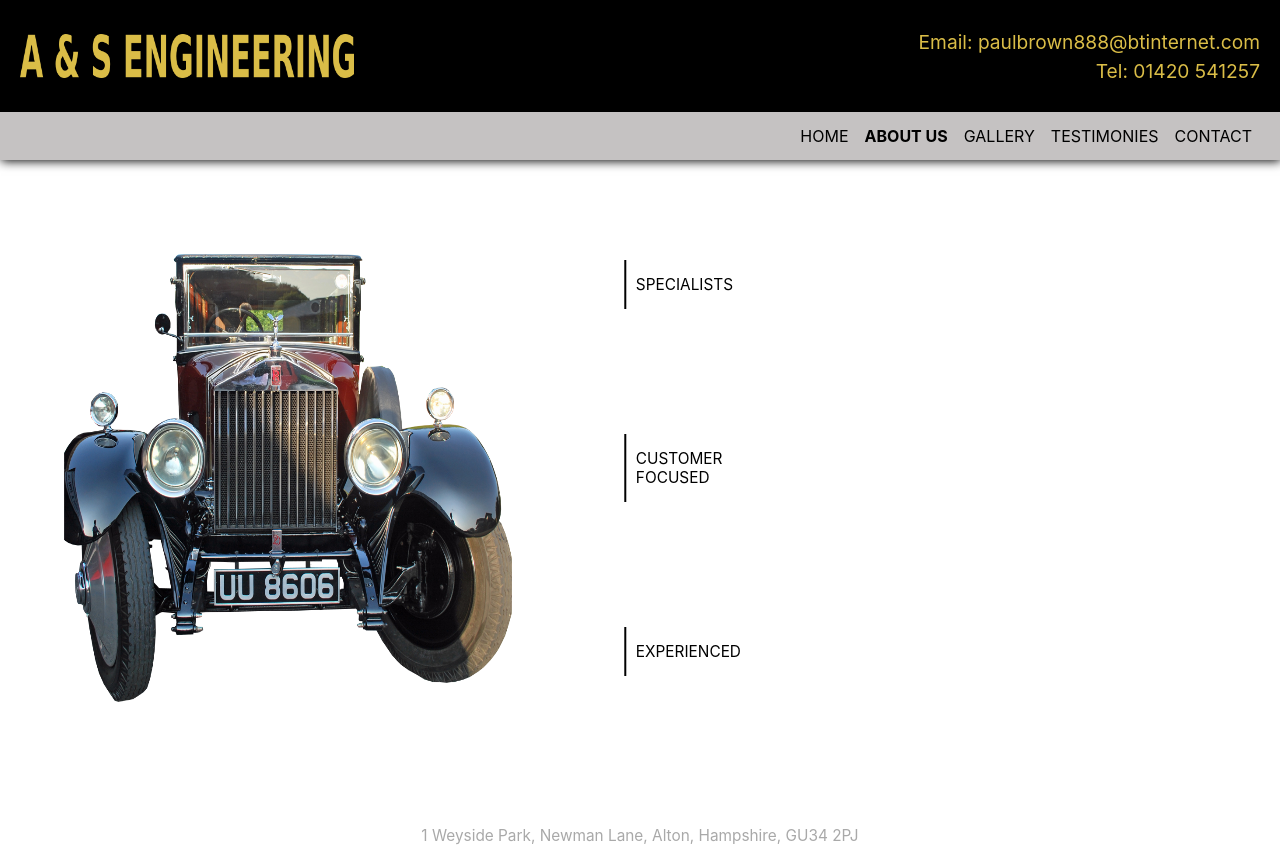
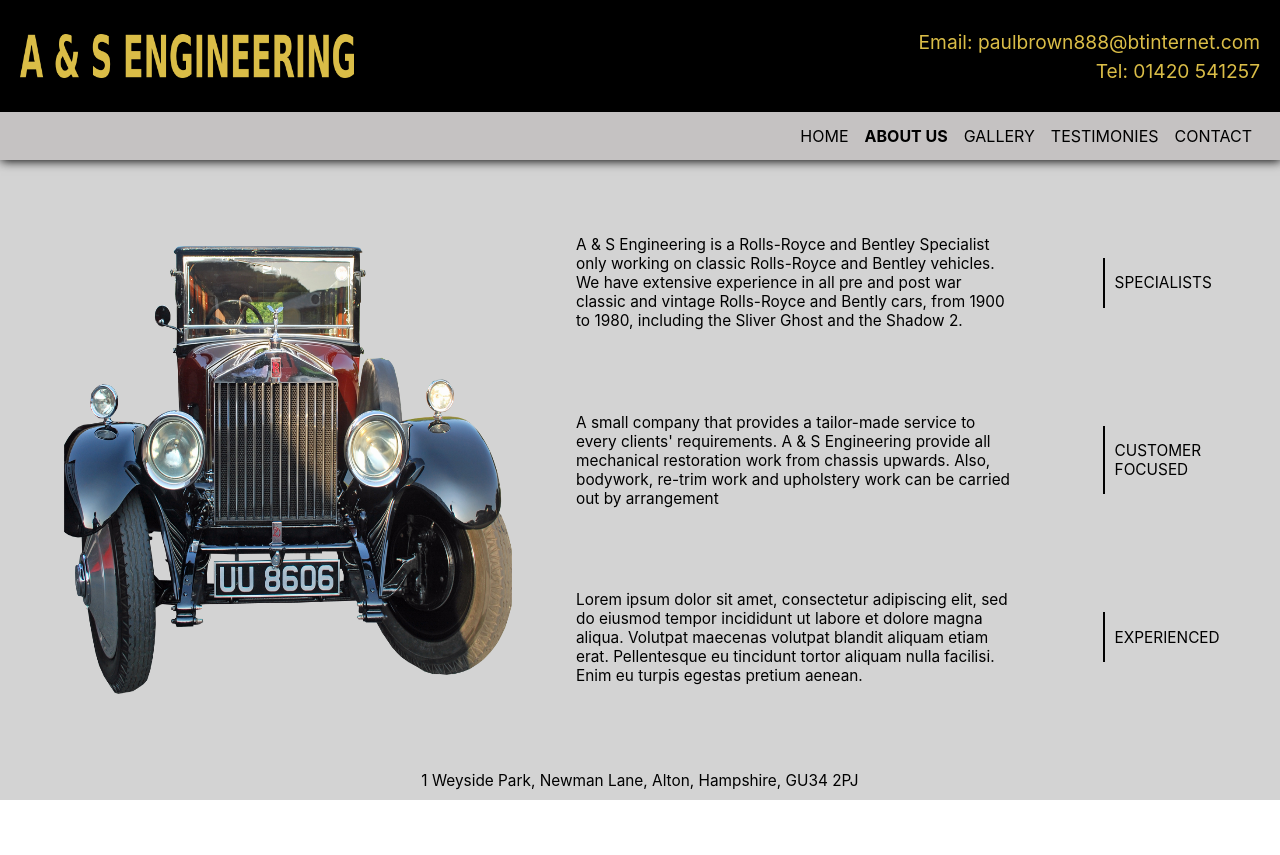
Before and after one commit to RDoneux/as-website-frontend, a React (Create React App) app: page /about-us in a window 1280 px wide. After the commit the page ends 800 px from the top, so only its background shows below. Built offline with nearby package versions, Linux system fonts and the light colour scheme.

Commit message:
fixes page ratio formatting

```diff
--- a/src/App.module.css
+++ b/src/App.module.css
@@ -1,31 +1,40 @@
 .container {
- display: flex;
- flex-direction: column;
- position: relative;
- min-height: 100vh;
- min-height: calc(var(--vh, 1vh) * 100);
+    display       : flex;
+    flex-direction: column;
+    position      : relative;
+    height        : 100%;
+    min-height    : 100vh;
+    min-height    : calc(var(--vh, 1vh) * 100);
+    /* background-image: linear-gradient(to left,
+            #747474, #d3d3d3) */
+            background: #d3d3d3;
 }
+
+/* @media screen and (max-width: 400px) {
+    .container {
+        background-image: linear-gradient(to top,
+                #747474, #d3d3d3)
+    }
+} */
 
 .title {
     min-height: 20vh;
     min-height: calc(var(--vh, 1vh) * 20);
-    height: 20vh;
-    height: calc(var(--vh, 1vh) * 20);
+    height    : 20vh;
+    height    : calc(var(--vh, 1vh) * 20);
 }
 
 .content {
-    min-height: 70vh;
-    min-height: calc(var(--vh, 1vh) * 70);
-    display: flex;
+    min-height     : 75vh;
+    min-height     : calc(var(--vh, 1vh) * 75);
+    display        : flex;
     justify-content: center;
-    user-select: none;
-    padding-bottom: 2.5rem;
+    user-select    : none;
 }
 
-.signature {
-    /* min-height: 10vh; */
-    /* min-height: calc(var(--vh, 1vh) * 10); */
-    text-align: center;
-    margin: 10px;
-
+.end {
+    display: flex;
+    flex: 1;
+    min-height: 5vh;
+    min-height: calc(var(--vh, 1vh) * 5);
 }
--- a/src/App.tsx
+++ b/src/App.tsx
@@ -32,33 +32,13 @@
     };
 
     return (
-      <div className={Styles.container}
-      // style={{
-      //   display: 'flex',
-      //   flexDirection: 'column',
-      //   position: 'relative',
-      //   minHeight: '100vh',
-      // }}
-      >
+      <div className={Styles.container}>
         <BrowserRouter>
-          <div className={Styles.title}
-            style={{
-              minHeight: '20vh',
-              height: '20vh',
-            }}
-          >
-            <TitleBar />
+          <div className={Styles.title}>
+            <Route render={() => <TitleBar />} />
             <Route render={(props) => <NavigationBar {...props} />} />
           </div>
-          <div className={Styles.content}
-          // style={{
-          //   minHeight: '65vh',
-          //   display: 'flex',
-          //   justifyContent: 'center',
-          //   userSelect: 'none',
-          //   paddingBottom: '2.5rem',
-          // }}
-          >
+          <div className={Styles.content}>
             <Switch>
               <Route path="/" component={Home} exact />
               <Route path="/about-us" component={AboutUs} exact />
@@ -67,12 +47,8 @@
               <Route path="/contact" component={Contact} exact />
             </Switch>
           </div>
-          <div className={Styles.signature}
-          // style={{
-          //   minHeight: '10vh',
-          // }}
-          >
-            <Signature />
+          <div className={Styles.end}>
+            <Route render={() => <Signature />} />
           </div>
         </BrowserRouter>
       </div>
--- a/src/pages/about/AboutUs.module.css
+++ b/src/pages/about/AboutUs.module.css
@@ -1,6 +1,5 @@
 .container {
-    display   : flex;
-    min-height: 77vh;
+    display: flex;
 }
 
 .main_image {
@@ -19,6 +18,7 @@
     width          : 100%;
     height         : 80%;
     margin         : 0px;
+    padding        : 0px;
     max-width      : 100vw;
     max-height     : 50vw;
     align-self     : center;
@@ -42,7 +42,8 @@
 
     .information_wrapper {
         flex-grow : 1;
-        min-width : 90vw;
+        min-width : 95vw;
+        max-width : 95vw;
         min-height: 40vh;
         align-self: center;
     }
--- a/src/pages/about/AboutUs.tsx
+++ b/src/pages/about/AboutUs.tsx
@@ -14,9 +14,9 @@
             <div className={Styles.container}>
                 <img className={Styles.main_image} src={MainImage} alt="" />
                 <div className={Styles.information_wrapper}>
-                    <ExpandableInformation title="SPECIALISTS" information="A & S Engineering is a Rolls-Royce and Bentley Specialist only working on classic Rolls-Royce and Bentley vehicles. We have extensive experience in all pre and post war classic and vintage Rolls-Royce and Bently cars, from 1900 to 1980, including the Sliver Ghost and the Shadow 2." />
-                    <ExpandableInformation title="CUSTOMER FOCUSED" information="A small company that provides a tailor-made service to every clients' requirements. A & S Engineering provide all mechanical restoration work from chassis upwards. Also, bodywork, re-trim work and upholstery work can be carried out by arrangement" />
-                    <ExpandableInformation title="EXPERIENCED" information="Lorem ipsum dolor sit amet, consectetur adipiscing elit, sed do eiusmod tempor incididunt ut labore et dolore magna aliqua. Volutpat maecenas volutpat blandit aliquam etiam erat. Pellentesque eu tincidunt tortor aliquam nulla facilisi. Enim eu turpis egestas pretium aenean." />
+                    <ExpandableInformation showDelay={100} title="SPECIALISTS" information="A & S Engineering is a Rolls-Royce and Bentley Specialist only working on classic Rolls-Royce and Bentley vehicles. We have extensive experience in all pre and post war classic and vintage Rolls-Royce and Bently cars, from 1900 to 1980, including the Sliver Ghost and the Shadow 2." />
+                    <ExpandableInformation showDelay={400} title="CUSTOMER FOCUSED" information="A small company that provides a tailor-made service to every clients' requirements. A & S Engineering provide all mechanical restoration work from chassis upwards. Also, bodywork, re-trim work and upholstery work can be carried out by arrangement" />
+                    <ExpandableInformation showDelay={700} title="EXPERIENCED" information="Lorem ipsum dolor sit amet, consectetur adipiscing elit, sed do eiusmod tempor incididunt ut labore et dolore magna aliqua. Volutpat maecenas volutpat blandit aliquam etiam erat. Pellentesque eu tincidunt tortor aliquam nulla facilisi. Enim eu turpis egestas pretium aenean." />
                 </div>
             </div>
         )
--- a/src/pages/about/ExpandableInformation.module.css
+++ b/src/pages/about/ExpandableInformation.module.css
@@ -2,7 +2,7 @@
     display                   : flex;
     justify-content           : space-between;
     transform                 : translate(-80%, 0px);
-    width                     : 85%;
+    max-width                     : 85%;
     text-align                : center;
     position                  : relative;
     transition-property       : transform;
--- a/src/pages/about/ExpandableInformation.tsx
+++ b/src/pages/about/ExpandableInformation.tsx
@@ -2,8 +2,9 @@
 import styles from '../about/ExpandableInformation.module.css'
 
 interface ExpandableInformationProps {
-    title?: string
-    information?: string
+    title: string
+    information: string
+    showDelay: number
 }
 
 interface ExpandableInformationState {
@@ -17,6 +18,9 @@
         this.state = ({
             showing: false
         })
+        if (this.props.showDelay > 0) {
+            setTimeout(() => { this.setState({ showing: true }) }, this.props.showDelay)
+        }
     }
 
     handleClick() {
@@ -26,7 +30,6 @@
     }
 
     render() {
-
         return (
             <div>
                 <div className={this.state.showing ? styles.content_showing : styles.content} onClick={() => { this.handleClick() }}>
--- a/src/pages/components/title/Signature.module.css
+++ b/src/pages/components/title/Signature.module.css
@@ -1,10 +1,13 @@
 .contents {
-    color       : darkgray;
+    color       : black;
     align-self  : center;
     justify-self: center;
     font-size   : 1.2vw;
+    text-align  : center;
     margin      : 0px;
     padding     : 0px;
+    width       : 100%;
+    bottom      : 0px;
 }
 
 @media screen and (max-width: 400px) {
```
